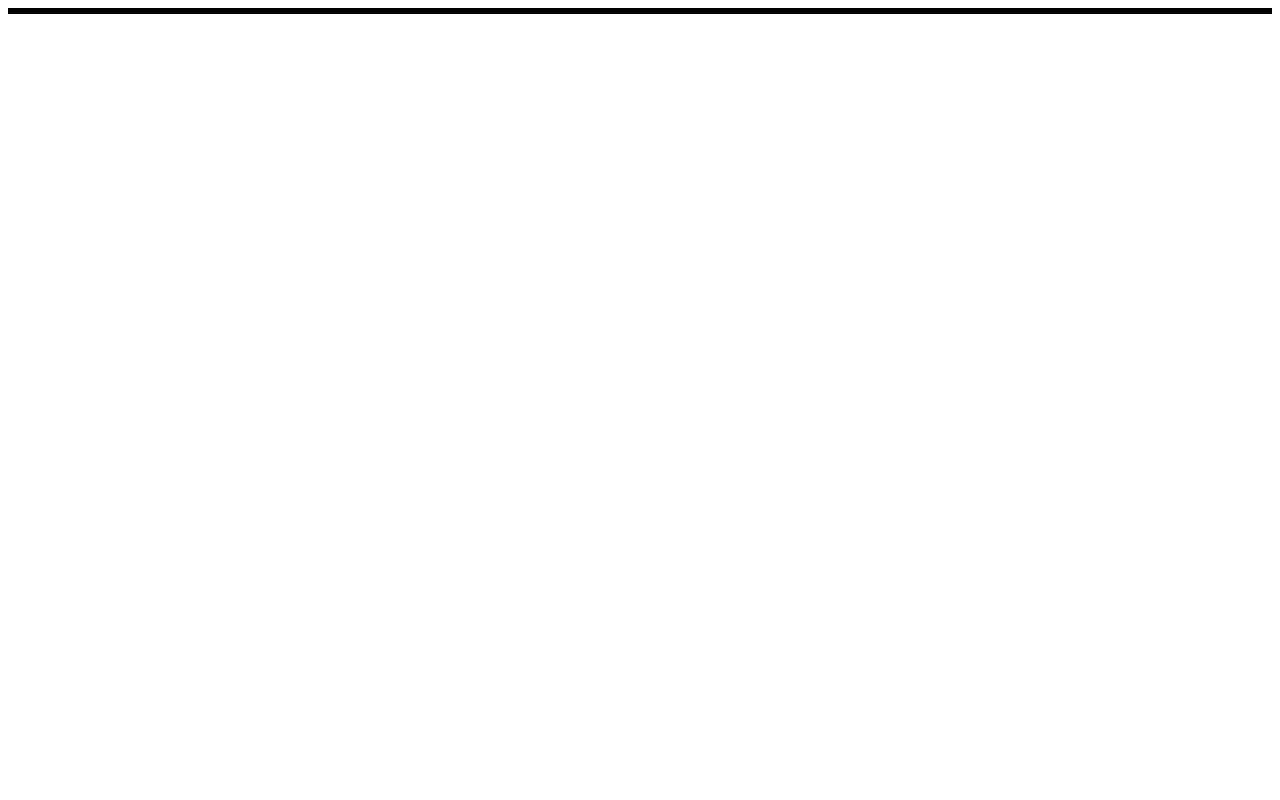
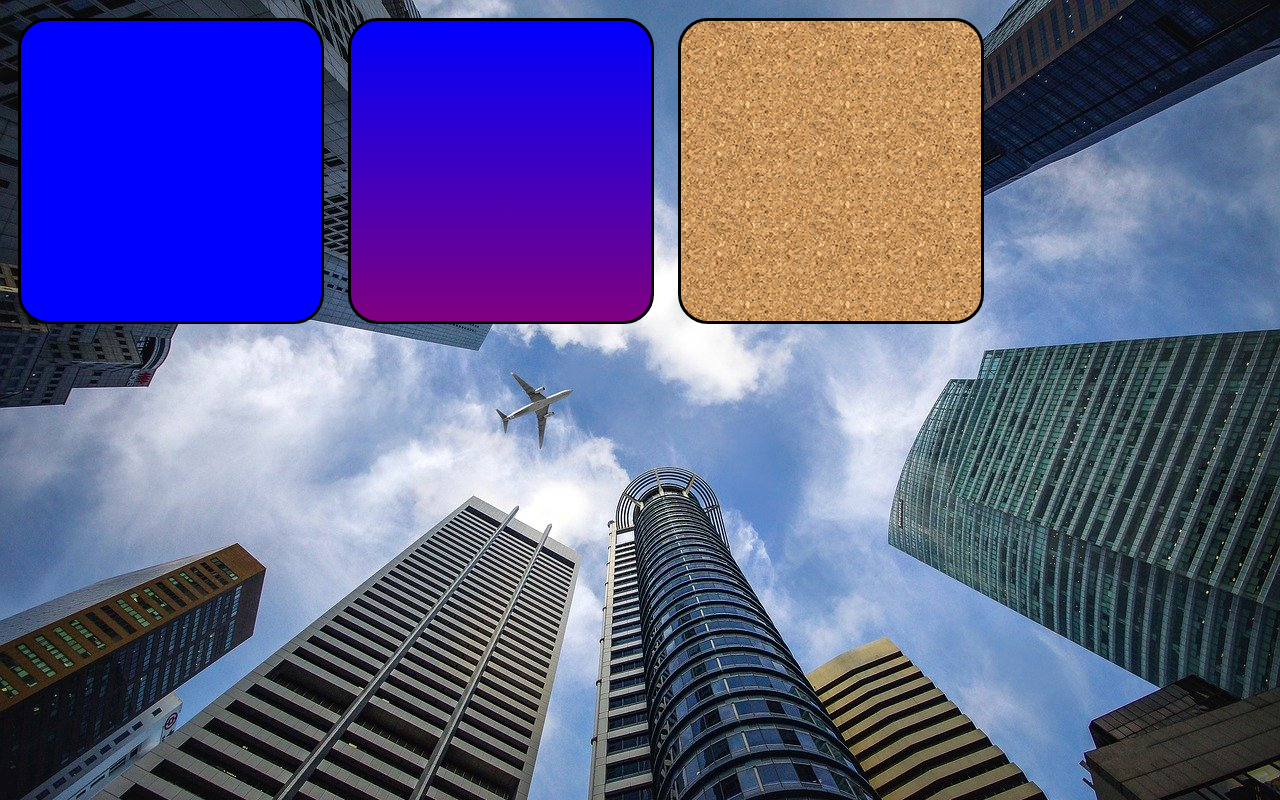
Before and after one commit to mateuspborges/html5-css3, a plain HTML site: page index.html in a window 1280 px wide. Drawn offline with Linux system fonts and the light colour scheme.

Commit message:
atualizaçao

```diff
--- a/index.html
+++ b/index.html
@@ -8,9 +8,9 @@
     <link rel="stylesheet" href="style.css">
 </head>
 <body>
-    <div class="f1"></div>
-    <div class="f2"></div>
-    <div class="f3"></div>
+    <div class="f" id="f1"></div>
+    <div class="f" id="f2"></div>
+    <div class="f" id="f3"></div>
 </body>
 
 </html>
--- a/style.css
+++ b/style.css
@@ -1,3 +1,23 @@
-.f1{
+div.f{
+    display: inline-block;
     border: solid 3px black;
+    width: 300px;
+    height: 300px;
+    border-radius: 30px;
+    background-color: lightgray;
 }
+#f1{
+background-color: blue;
+margin: 10px;
+}
+#f2{
+background-image: linear-gradient(to bottom, blue, purple);
+margin: 10px;
+}
+#f3{
+ background-image: url('pattern004.png');
+ margin: 10px;
+}
+body{
+    background-image: url('wallpaper002.jpg');
+}
```
